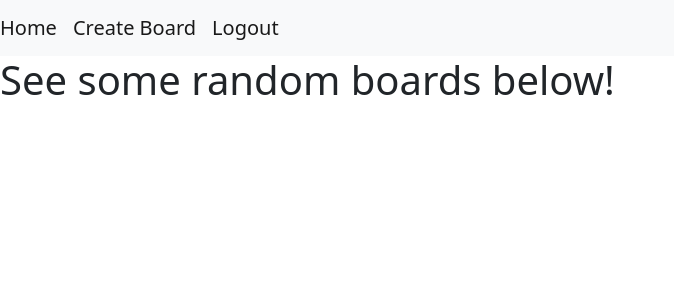
After one commit to ElizaKnapp/p02_KALE, a Flask app: page /find_boards in a window 1280 px wide. The commit adds this page. Shown: the top 300 px of the page, without its empty margins (0-674 px from the left). Run offline with Flask 2, Linux system fonts and the light colour scheme; the visitor is signed in with stand-in values (Sample User, id 1).

Commit message:
see board

```diff
--- a/app/board.py
+++ b/app/board.py
@@ -50,6 +50,21 @@ class Board:
     def update_leaderboard(leaderboard):
         ''' Updates the leaderboard '''
 
+
 def generate_board(size):
         ''' Generates a board (numpy array) of a certain size '''
         return [[0 for i in range(size)] for j in range(size)]
+
+
+def get_last5_boards():
+    db = sqlite3.connect(DB_FILE)
+    c = db.cursor()
+    c.execute("CREATE TABLE IF NOT EXISTS boards (size INTEGER, board TEXT, leaderboard TEXT, author TEXT, uniqueID INTEGER);")
+    c.execute("SELECT board FROM boards")
+    board = c.fetchall()
+    print(board)
+    print(len(board))
+    db.commit()
+
+
+get_last5_boards()
--- a/app/routes.py
+++ b/app/routes.py
@@ -170,3 +170,11 @@ def submit_create_board():
     board = [[0,0,0,1],[0,1,0,1],[0,1,0,1],[0,1,0,1]]
 
     return render_template('dashboard.html', board = board, message="board created successfully")
+
+@app.route("/find_boards", methods=['GET', 'POST'])
+def see():
+    if 'username' not in session:
+        return render_template('login.html')
+    # find up to 5 random boards from the database
+    # B.get_random_board() DOES NOT WORK BECAUSE NOT IN CLASS IN BOARD.PY
+    return render_template('find_boards.html')
--- a/app/static/js/create.js
+++ b/app/static/js/create.js
@@ -10,8 +10,6 @@ var setupButton = document.getElementById("setup");
 var doneButton = document.getElementById("done");
 var ctx = c.getContext("2d");
 
-// HARD CODED, FIX LATER
-var size = 5;
 if (size == 0) {
   size = 1;
 }
--- a/app/templates/dashboard.html
+++ b/app/templates/dashboard.html
@@ -27,6 +27,7 @@
     <nav class="navbar navbar-expand-lg navbar-light bg-light">
         <a class="navbar-brand" href="/">Home</a>
         <a class="navbar-brand" href="/create">Create Board</a>
+        <a class="navbar-brand" href="/find_boards">See Boards</a>
         <a class="navbar-brand" href="/logout">Logout</a>
     </nav>
 
@@ -38,11 +39,6 @@
     <h3 style="color:green">{{message}}</h3>
 
     <p>Play Minesweeper!</p>
-
-    <div>
-        <a href="/create">Click here to create board</a>
-    </div>
-
     <div>
         <button id="setup">
             Setup
--- /dev/null
+++ b/app/templates/find_boards.html
@@ -0,0 +1,27 @@
+<!DOCTYPE html>
+<!--
+#Name — Andrew Juang, Eliza Knapp, Ella Krechmer, Lucas Lee
+#Softdev
+#P02: Client-Side Shenanigans
+#2022-03-09
+-->
+<html lang="en" dir="ltr">
+    <head>
+        <meta charset="utf-8">
+        <title>KALE</title>
+        <link href="https://cdn.jsdelivr.net/npm/bootstrap@5.1.3/dist/css/bootstrap.min.css" rel="stylesheet" integrity="sha384-1BmE4kWBq78iYhFldvKuhfTAU6auU8tT94WrHftjDbrCEXSU1oBoqyl2QvZ6jIW3" crossorigin="anonymous">
+    </head>
+
+    <body>
+        <nav class="navbar navbar-expand-lg navbar-light bg-light">
+          <a class="navbar-brand" href="/">Home</a>
+          <a class="navbar-brand" href="/create">Create Board</a>
+          <a class="navbar-brand" href="/logout">Logout</a>
+        </nav>
+
+        <h1>See some random boards below!</h1>
+
+      <script src="/static/js/create.js"></script>
+
+    </body>
+</html>
--- a/devlog.txt
+++ b/devlog.txt
@@ -78,3 +78,8 @@ elizak -- 2022-03-11 23:42
 - made init of the board object create custom boards too
 - board goes into the database now
 - QUESTION: what's the point of save_board- doesn't init do it?
+
+elizak and andrewj -- 2022-03-14 09:14
+- made size work in create board
+- made get last item from databse file (not yet done!)
+- made see boards route
```
Also changed, not shown: app/templates/create.html (+3 -4 lines).
